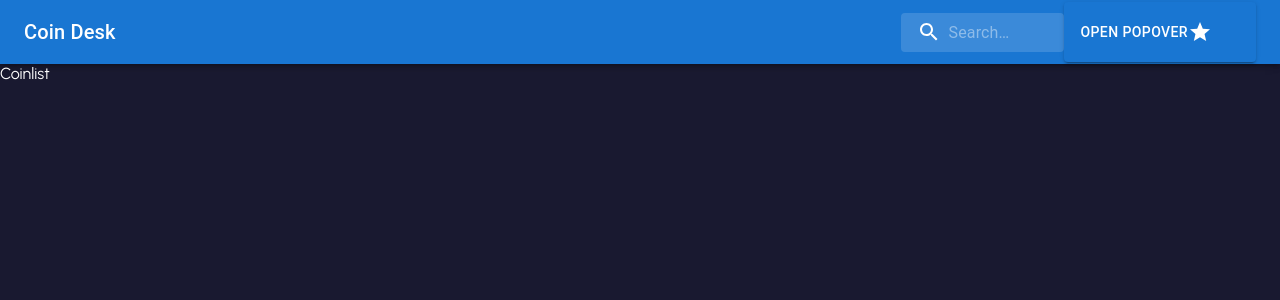
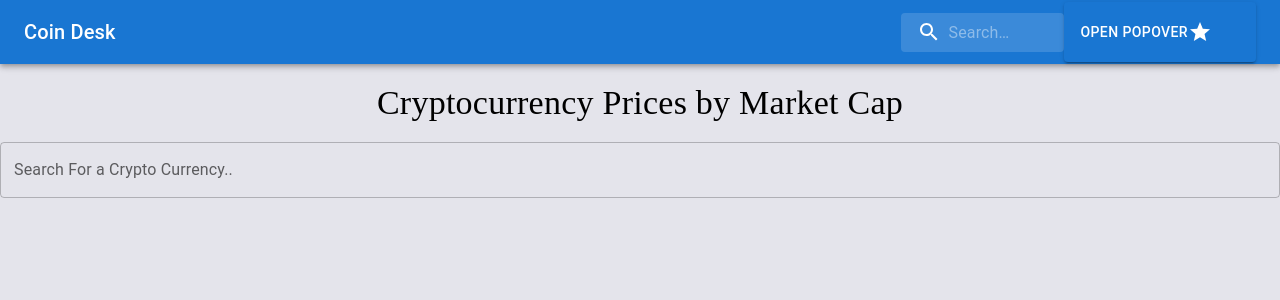
Before and after one commit to winny1212/react-crypto-coin-tracker-practice, a React (Create React App) app: page / in a window 1280 px wide. Shown: the top 300 px of the page. Built offline with nearby package versions, Linux system fonts and the light colour scheme.

Commit message:
search function

```diff
--- a/src/App.js
+++ b/src/App.js
@@ -8,8 +8,8 @@
 const useStyles = makeStyles(() => ({
   container: {
     minHeight: '100vh',
-    backgroundColor: 'rgb(25, 25, 48)',
-    color: 'white',
+    backgroundColor: 'rgb(228, 228, 235)',
+    color: 'black',
   },
 }));
 const App = () => {
--- a/src/agent.js
+++ b/src/agent.js
@@ -1,8 +1,8 @@
 export const CoinList = (currency) =>
-  `https://api.coingecko.com/api/v3/coins/markets?vs_currency=${currency}&order=market_cap_desc&per_page=100&page=1&sparkline=false`;
+  `https://api.coingecko.com/api/v3/coins/markets?vs_currency=usd&order=market_cap_desc&per_page=80&page=1&sparkline=false`;
 
 export const SingleCoin = (id) =>
   `https://api.coingecko.com/api/v3/coins/${id}`;
 
 export const HistoricalChart = (id, days = 365, currency) =>
-  `https://api.coingecko.com/api/v3/coins/${id}/market_chart?vs_currency=${currency}&days=${days}`;
+  `https://api.coingecko.com/api/v3/coins/${id}/market_chart?vs_currency=$usd&days=${days}`;
--- a/src/components/CoinListTable.js
+++ b/src/components/CoinListTable.js
@@ -1,10 +1,18 @@
 import React, { useState } from 'react';
 import axios from 'axios';
+import {
+  Grid,
+  createTheme,
+  ThemeProvider,
+  Typography,
+  TextField,
+} from '@mui/material';
 import { CoinList } from '../agent';
 
 const CoinListTable = () => {
   const [coins, setCoins] = useState([]);
   const [loading, setLoading] = useState(false);
+  const [search, setSearch] = useState('');
 
   const fetchCoins = async () => {
     setLoading(true);
@@ -15,7 +23,33 @@
     setLoading(false);
   };
 
-  return <div>Coinlist</div>;
+  const darkTheme = createTheme({
+    palette: {
+      primary: {
+        main: '#fff',
+      },
+      type: 'dark',
+    },
+  });
+
+  return (
+    <ThemeProvider theme={darkTheme}>
+      <Grid style={{ textAlign: 'center' }}>
+        <Typography
+          variant='h4'
+          style={{ margin: 18, fontFamily: 'Montserrat' }}
+        >
+          Cryptocurrency Prices by Market Cap
+        </Typography>
+        <TextField
+          label='Search For a Crypto Currency..'
+          variant='outlined'
+          style={{ marginBottom: 20, width: '100%' }}
+          onChange={(e) => setSearch(e.target.value)}
+        />
+      </Grid>
+    </ThemeProvider>
+  );
 };
 
 export default CoinListTable;
```
